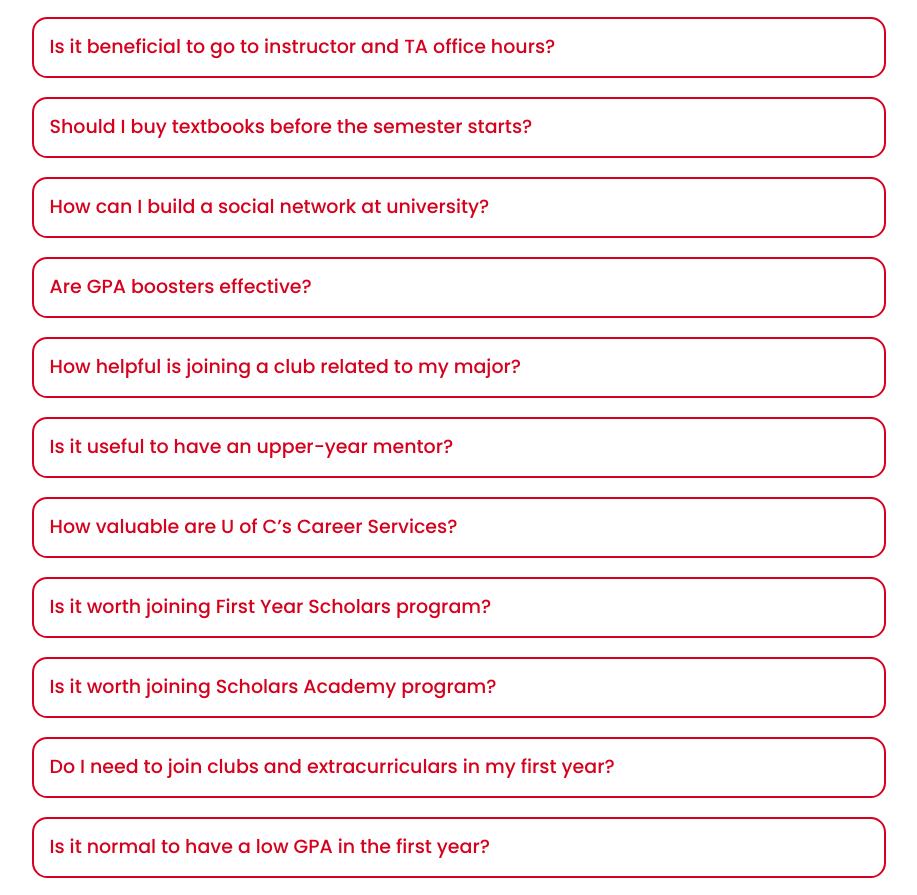
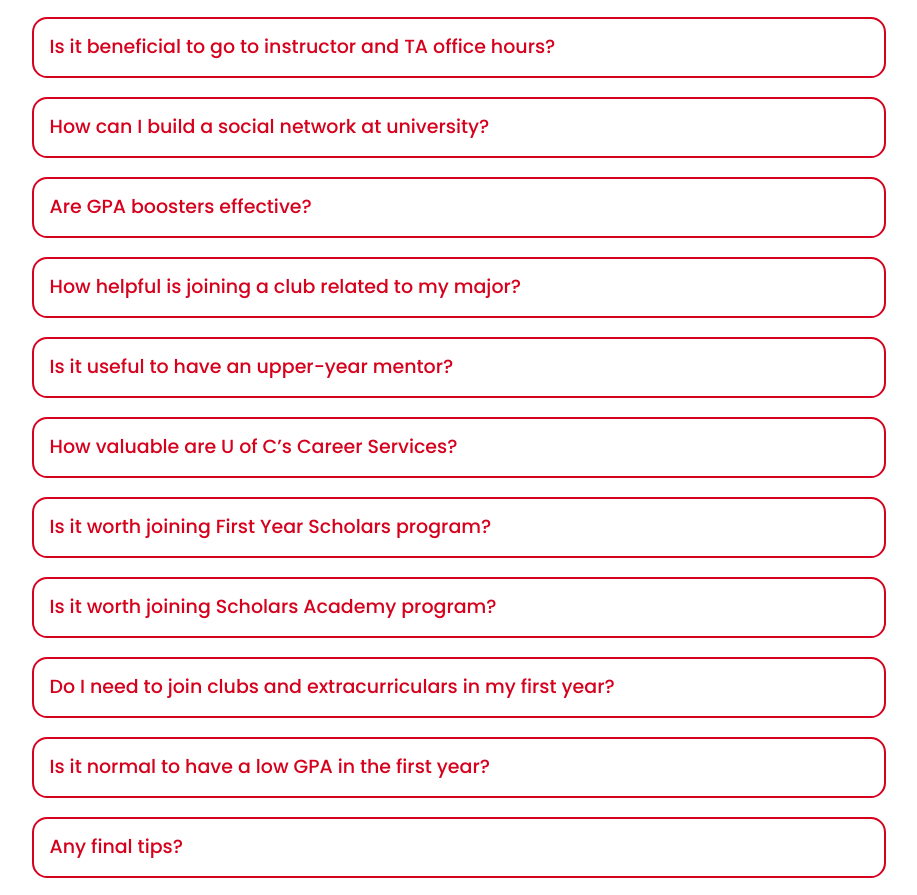
Before and after one commit to Jasmit22/ucalgaryFirstYear, a Next.js app: page /faq in a window 1280 px wide. Shown: the part 1407-2302 px from the top of the page, without its empty margins (181-1098 px from the left). Built offline with nearby package versions, Linux system fonts and the light colour scheme.

Commit message:
Faq updates

```diff
--- a/src/app/faq/page.jsx
+++ b/src/app/faq/page.jsx
@@ -105,12 +105,6 @@ const Page = () => {
     },
 
     {
-      question: "Should I buy textbooks before the semester starts?",
-      answer:
-        "Don't buy textbooks unless you're absolutely sure you'll need them and can't find alternative sources. You'll save hundreds of dollars this way. :)",
-    },
-
-    {
       question: "How can I build a social network at university?",
       answer:
         "Just talk to people. Whether in class or around campus, making connections early on can significantly enhance your university experience. Don’t be afraid to strike up conversations.",
@@ -142,12 +136,12 @@ const Page = () => {
     {
       question: "Is it worth joining First Year Scholars program?",
       answer:
-        "Many students find that First Year Scholars, isn't worth the time and effort if you aren't planning on applying to Scholars Academy after first year. Only do this program if you are planning on doing Scholars Academy.",
+        "The First Year Scholars program has its benefits, such as an exclusive study space and workshops, and it's usually for students with a 90+ entering average. However, it requires a significant time commitment, including meeting with advisors every semester and attending workshops.",
     },
     {
       question: "Is it worth joining Scholars Academy program?",
       answer:
-        "This program gives many more better opportunities than the First Year Scholars program and is worth joining!",
+        "The Scholars Academy program offers many more opportunities, such as scholarships, mentorships, and networking events. It's particularly beneficial for those planning to apply to graduate, medical, or law school, as it provides tailored advice and opportunities to enhance your application. The program also offers chances to represent the university and participate in service projects, which can boost your profile.",
     },
 
     {
```
